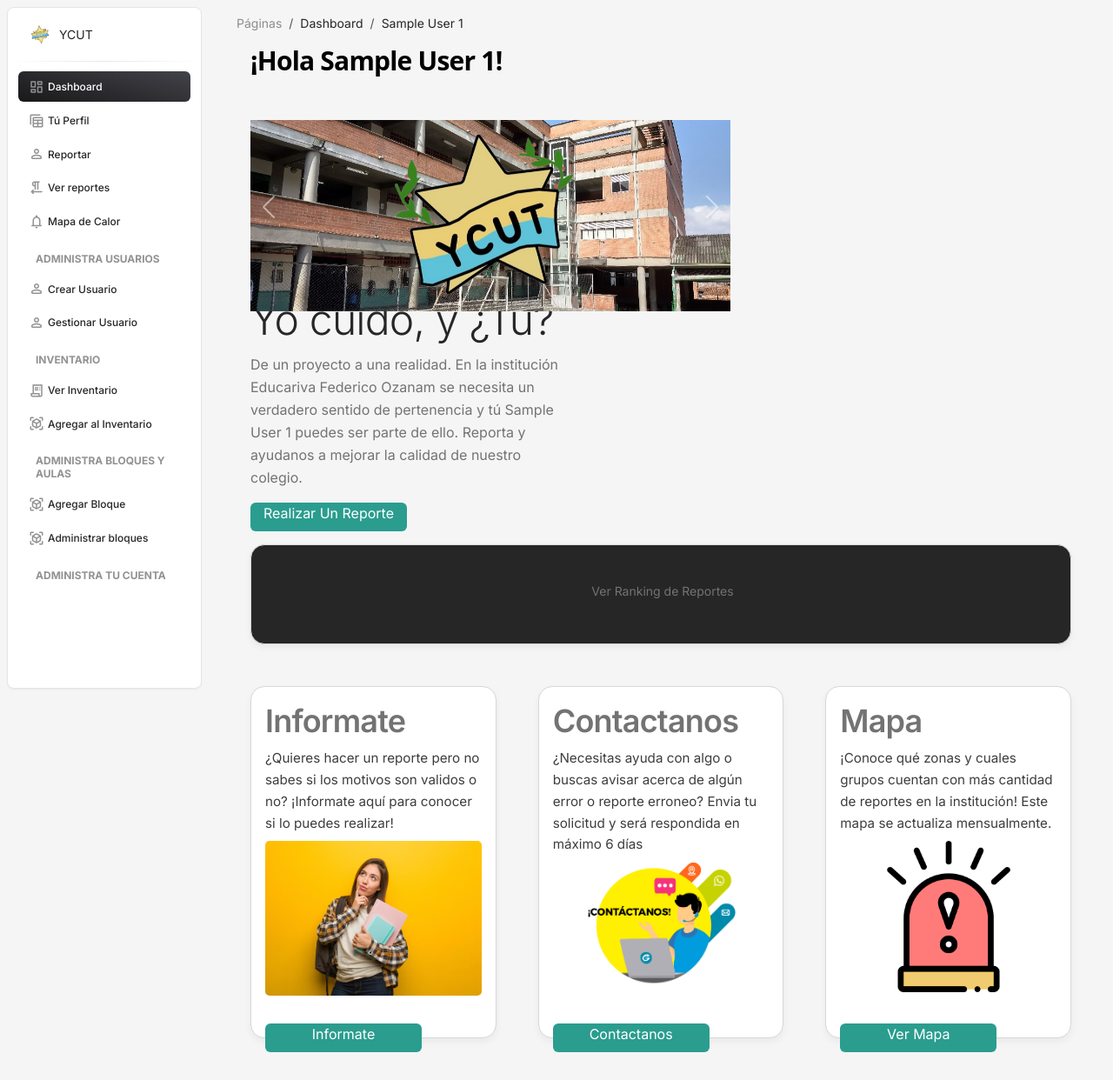
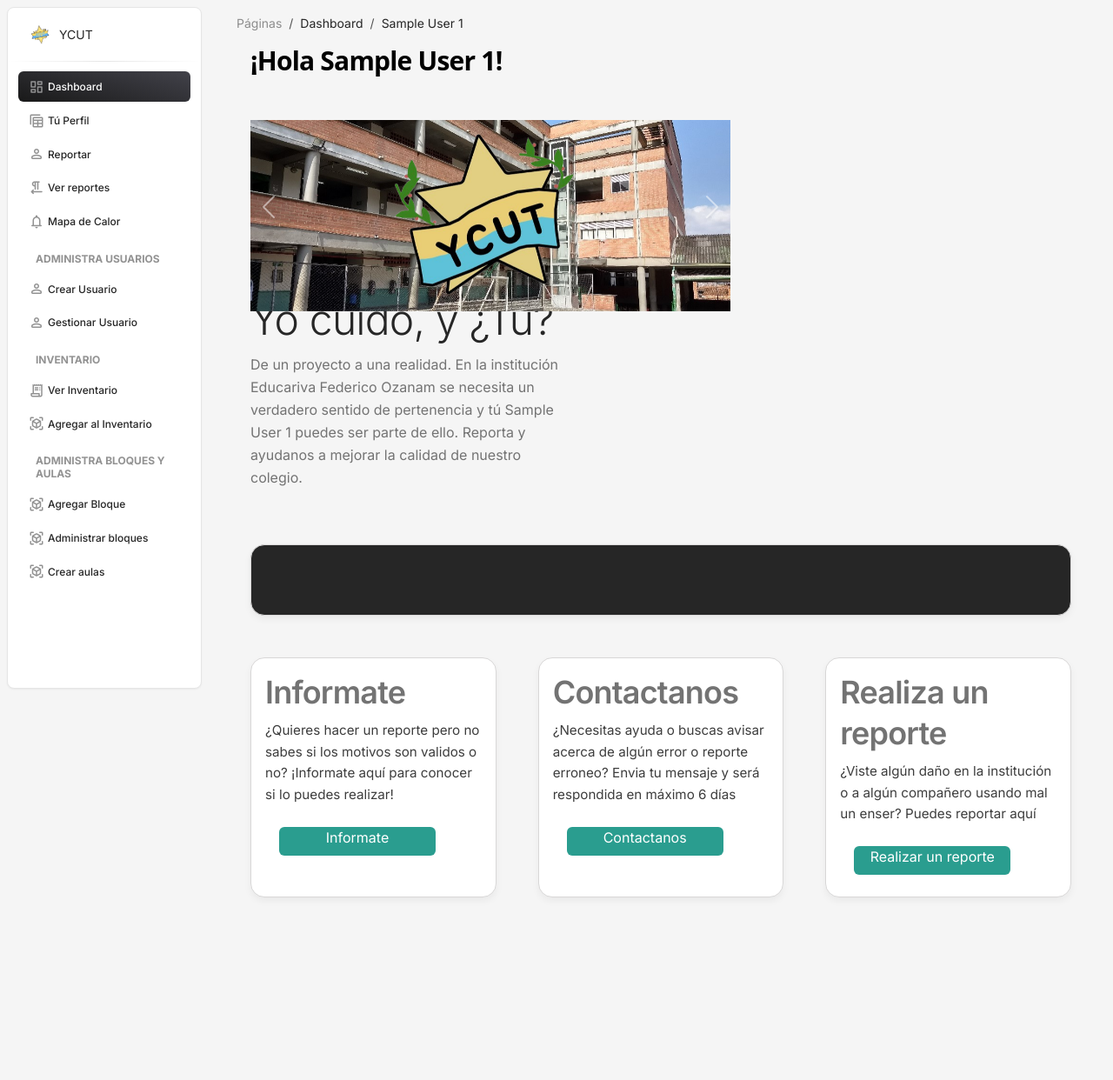
Before and after one commit to santiagopuchediez/YCUT, a PHP site: page /ycut/dashboard/pages/index.php in a window 1280 px wide. Shown: the whole page at 87% size. After the commit the page ends 1032 px from the top, so only its background shows below. Run offline with PHP 8.4, Linux system fonts and the light colour scheme; the visitor is signed in with stand-in values (Sample User, id 1); some libraries are stand-ins or nearby versions.

Commit message:
Se añadió el apartado de agregar aula, además de algunos cambios en el inicio

```diff
--- a/dashboard/modulos/admin_bloques.php
+++ b/dashboard/modulos/admin_bloques.php
@@ -38,7 +38,7 @@
     <?php
       if (isset($_POST['btndel'])) {
       include '../../conexion.php';
-      $id = $_POST['id_bloque']; // aquí coinciden los nombres con el input hidden
+      $id = $_POST['id_bloque'];
 
       $sql = "DELETE FROM bloques WHERE id_bloque = '$id'";
       mysqli_query($conexion, $sql) or die("Problemas al ejecutar acción: " . mysqli_error($conexion));
--- a/dashboard/modulos/crear_bloques.php
+++ b/dashboard/modulos/crear_bloques.php
@@ -23,7 +23,7 @@
                 </div>
 
                 <div class="col-md-6 col-lg-4">
-                    <label class="form-label">Cardinalidad del aula</label>
+                    <label class="form-label">Cardinalidad del bloque</label>
                     <select name="caraul" class="selinv" required>
                         <option value="">Seleccione</option>
                         <option value="1">Sur</option>
--- a/dashboard/modulos/get_tarjetas.php
+++ b/dashboard/modulos/get_tarjetas.php
@@ -40,7 +40,7 @@ if (isset($bloque_id[$bloque])) {
     echo '<div class="contaulasinv">';
     while ($aula = mysqli_fetch_assoc($aulas)) {
         echo '<div class="aulasinv" onclick="cargarTabla(' . $aula['id_aula'] . ')">';
-        echo '<img class="imgaulinv" src="../../img/aula3.jpg">';
+        echo '<img class="imgaulinv" src="../../IMG/aula3.jpg">';
         echo '<center>';
         echo '<h3>' . $label . ' ' . $aula['id_aula'] . '</h3>';
         echo '<p>Docente: </p>';
--- a/dashboard/modulos/inicio.php
+++ b/dashboard/modulos/inicio.php
@@ -9,13 +9,13 @@
             <div id="carouselExample" class="carousel slide" style="width: 600px; height: 200px">
   <div class="carousel-inner">
     <div class="carousel-item active">
-      <img src="../../img/sl1.png" class="d-block w-100" alt="ERROR EN CARGAR LA IMAGEN">
+      <img src="../../IMG/sl1.png" class="d-block w-100" alt="ERROR EN CARGAR LA IMAGEN">
     </div>
     <div class="carousel-item">
-      <img src="../../img/sl2.jpg" class="d-block w-100" alt="ERROR EN CARGAR LA IMAGEN">
+      <img src="../../IMG/sl2.jpg" class="d-block w-100" alt="ERROR EN CARGAR LA IMAGEN">
     </div>
     <div class="carousel-item">
-      <img src="../../img/sl3.jpg" class="d-block w-100" alt="ERROR EN CARGAR LA IMAGEN">
+      <img src="../../IMG/sl3.jpg" class="d-block w-100" alt="ERROR EN CARGAR LA IMAGEN">
     </div>
   </div>
   <button class="carousel-control-prev" type="button" data-bs-target="#carouselExample" data-bs-slide="prev">
@@ -32,31 +32,15 @@
                 <div class="col-lg-5">
                     <h1 class="font-weight-light">Yo cuido, y ¿Tú?</h1>
                     <p>De un proyecto a una realidad. En la institución Educariva Federico Ozanam se necesita un verdadero sentido de pertenencia y tú <?php echo $_SESSION['nom'], " ", $_SESSION['ape']; ?> puedes ser parte de ello. Reporta y ayudanos a mejorar la calidad de nuestro colegio.</p>
-                    <a class="btninc" href="index.php?mod=reportar.php">Realizar Un Reporte</a>
+
                 </div>
             </div>
-            <!-- Call to Action-->
             <div class="card text-white bg-dark my-5 py-4 text-center">
                 <div class="card-body">
-                    <label for="modal-reportes" class="btn-modal">Ver Ranking de Reportes</label>
-                    <input type="checkbox" id="modal-reportes" hidden>
-                    <div class="modal">
-                    <label for="modal-reportes" class="modal-bg"></label>
-                    <div class="modal-box">
-                        <h3 style="color: #000">Ranking de Grupos con Más Reportes</h3>
-                        <ol>
-                        <li style="color: #000">Grupo 8°1 — 12 reportes</li>
-                        <li style="color: #000">Grupo 9°2 — 10 reportes</li>
-                        <li style="color: #000">Grupo 7°4 — 9 reportes</li>
-                        <li style="color: #000">Grupo 10°2 — 6 reportes</li>
-                        <li style="color: #000">Grupo 6°3 — 4 reportes</li>
-                        </ol>
-                        <label for="modal-reportes" class="btn-cerrar">Cerrar</label>
-                    </div>
-                    </div>
+
                 </div>
             </div>
-            <!-- Content Row-->
+
             <div class="row gx-4 gx-lg-5">
                 <div class="col-md-4 mb-5">
                     <div class="card h-100">
@@ -64,34 +48,40 @@
                             <h2 class="card-title">Informate</h2>
                             <p class="card-text">¿Quieres hacer un reporte pero no sabes si los motivos son validos o no? ¡Informate aquí para conocer si lo puedes realizar!</p>
                             <center>
-                            <img src="../../img/d1.avif" width="100%" height="40%" style="border-radius: 5px">
+
                             </center>
+                            <div class="card-footer"><a class="btninc" href="#!">Informate</a></div>
+                            <br>
                         </div>
-                        <div class="card-footer"><a class="btninc" href="#!">Informate</a></div>
+
                     </div>
                 </div>
                 <div class="col-md-4 mb-5">
                     <div class="card h-100">
                         <div class="card-body">
                             <h2 class="card-title">Contactanos</h2>
-                            <p class="card-text">¿Necesitas ayuda con algo o buscas avisar acerca de algún error o reporte erroneo? Envia tu solicitud y será respondida en máximo 6 días</p>
+                            <p class="card-text">¿Necesitas ayuda o buscas avisar acerca de algún error o reporte erroneo? Envia tu mensaje y será respondida en máximo 6 días</p>
                             <center>
-                            <img src="../../img/d3.png" width="70%" height="20%" style="border-radius: 5px">
+
                             </center>
+                            <div class="card-footer"><a class="btninc" href="index.php?mod=contactenos">Contactanos</a></div>
+                            <br>
                         </div>
-                        <div class="card-footer"><a class="btninc" href="#!">Contactanos</a></div>
+
                     </div>
                 </div>
                 <div class="col-md-4 mb-5">
                     <div class="card h-100">
                         <div class="card-body">
-                            <h2 class="card-title">Mapa</h2>
-                            <p class="card-text">¡Conoce qué zonas y cuales grupos cuentan con más cantidad de reportes en la institución! Este mapa se actualiza mensualmente. </p>
+                            <h2 class="card-title">Realiza un reporte</h2>
+                            <p class="card-text">¿Viste algún daño en la institución o a algún compañero usando mal un enser? Puedes reportar aquí </p>
                             <center>
-                            <img src="../../img/d2.png" width="70%" height="20%" style="border-radius: 5px">
+
                             </center>
+                            <div class="card-footer"><a class="btninc" href="index.php?mod=reportar.php">Realizar un reporte</a></div>
+                            <br>
                         </div>
-                        <div class="card-footer"><a class="btninc" href="#!">Ver Mapa</a></div>
+
                     </div>
                 </div>
             </div>
--- a/dashboard/pages/index.php
+++ b/dashboard/pages/index.php
@@ -113,6 +113,18 @@ if(isset($_SESSION['user'])){
             <span class="nav-link-text ms-1">Administrar bloques</span>
           </a>
         </li>
+        <li class="nav-item">
+          <a class="nav-link text-dark" href="index.php?mod=gestionar_salon">
+            <i class="material-symbols-rounded opacity-5">view_in_ar</i>
+            <span class="nav-link-text ms-1">Crear aulas</span>
+          </a>
+        </li>
+        <li class="nav-item">
+          <a class="nav-link text-dark" href="index.php?mod=modificar_salon">
+            <i class="material-symbols-rounded opacity-5">view_in_ar</i>
+            <span class="nav-link-text ms-1">Administrar Aulas</span>
+          </a>
+        </li>
         <li class="nav-item mt-3">
           <h6 class="ps-4 ms-2 text-uppercase text-xs text-dark font-weight-bolder opacity-5">Administra tu Cuenta</h6>
         </li>
@@ -196,6 +208,8 @@ if(isset($_SESSION['user'])){
        require_once("../modulos/admin_bloques.php");
       }else if(@ $_GET['mod'] == "gestionar_salon"){
        require_once("../modulos/adminaulas.php");
+      }else if(@ $_GET['mod'] == "modificar_salon"){
+       require_once("../modulos/mod_aulas.php");
       }
       ?>
     </div>
```
Also changed, not shown: dashboard/modulos/adminaulas.php (added, +59 -0 lines), registrar_aula.php (added, +20 -0 lines), dashboard/modulos/mod_aulas.php (added), 1 other file.
